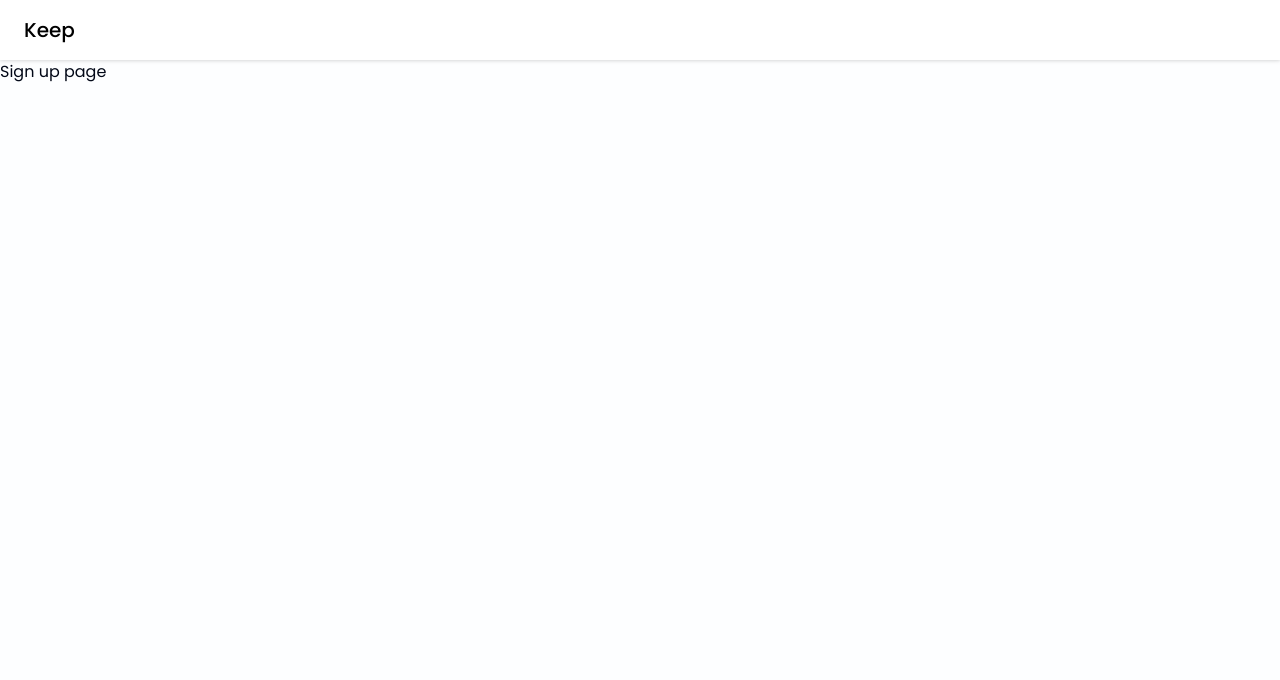
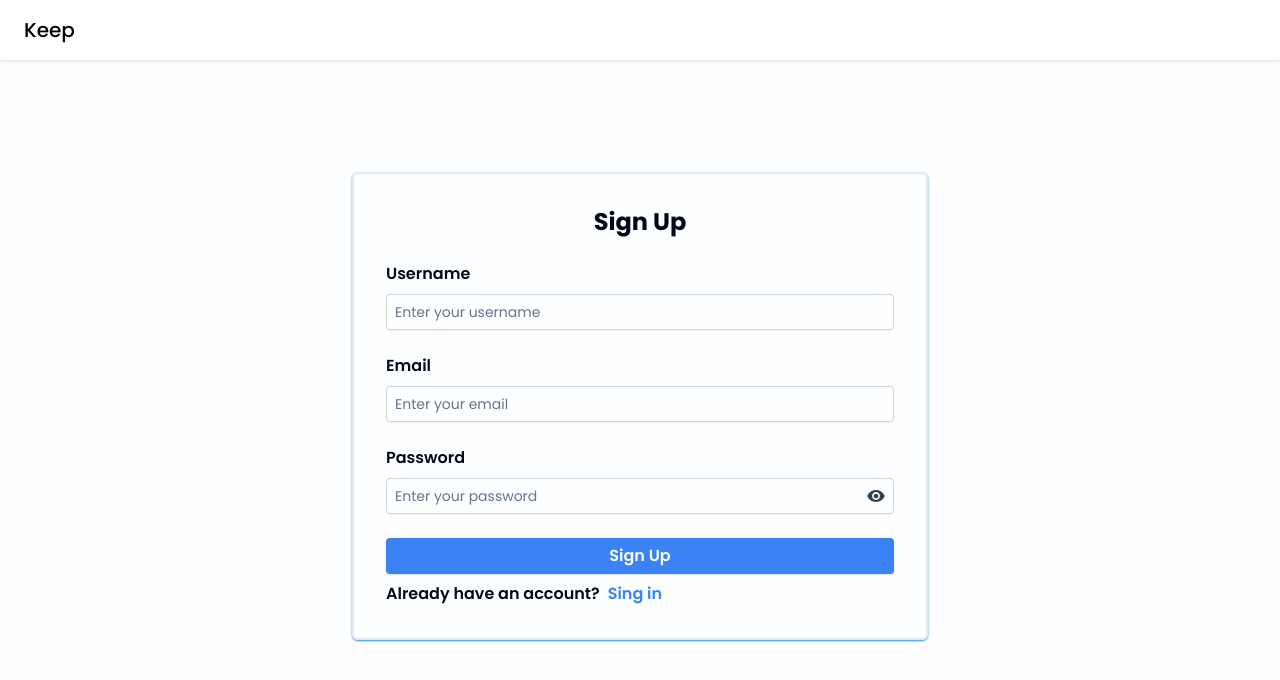
Before and after one commit to 23-faisal/Keep, a React (Vite) app in the folder frontend/: page /sign-up in a window 1280 px wide. Shown: the top 680 px of the page. Built offline with nearby package versions, Linux system fonts and the light colour scheme.

Commit message:
create sing up page UI

```diff
--- a/frontend/src/pages/SignUp/SignUp.jsx
+++ b/frontend/src/pages/SignUp/SignUp.jsx
@@ -1,8 +1,126 @@
+import { useState } from "react";
+import { useForm } from "react-hook-form";
+import { Input } from "@/components/ui/input";
+import { Label } from "@/components/ui/label";
+import { Button } from "@/components/ui/button";
+import { Link } from "react-router-dom";
+import { IoMdEye, IoIosEyeOff } from "react-icons/io";
+
 const SignUp = () => {
+  const {
+    register,
+    handleSubmit,
+    formState: { errors },
+  } = useForm();
+  const [showPassword, setShowPassword] = useState(false);
+
+  const onSubmit = (data) => {
+    console.log(data);
+  };
+
   return (
-    <div>
-      <h1>Sign up page</h1>
-    </div>
+    <main className="px-4 sm:px-2 md:px-0">
+      <div className="max-w-xl mt-28 mx-auto border-2 p-8 rounded-md shadow-sm shadow-button  ">
+        <h1 className="text-2xl font-bold mb-6 text-center  ">Sign Up</h1>
+        <form onSubmit={handleSubmit(onSubmit)} className="space-y-6">
+          {/* Username Field */}
+          <div className="flex flex-col  gap-2 ">
+            <Label className="font-semibold text-md " htmlFor="username">
+              Username
+            </Label>
+            <Input
+              id="username"
+              type="text"
+              placeholder="Enter your username"
+              {...register("username", { required: "Username is required" })}
+              className={`border p-2 rounded ${
+                errors.username ? "border-red-500" : "border-gray-300"
+              }`}
+            />
+            {errors.username && (
+              <span className="text-red-500 text-sm">
+                {errors.username.message}
+              </span>
+            )}
+          </div>
+
+          {/* Email Field */}
+          <div className="flex flex-col  gap-2 ">
+            <Label className="font-semibold text-md " htmlFor="email">
+              Email
+            </Label>
+            <Input
+              id="email"
+              type="email"
+              placeholder="Enter your email"
+              {...register("email", { required: "Email is required" })}
+              className={`border p-2 rounded ${
+                errors.email ? "border-red-500" : "border-gray-300"
+              }`}
+            />
+            {errors.email && (
+              <span className="text-red-500 text-sm">
+                {errors.email.message}
+              </span>
+            )}
+          </div>
+
+          {/* Password Field */}
+          <div className="flex flex-col gap-2  relative">
+            <Label className="font-semibold text-md " htmlFor="password">
+              Password
+            </Label>
+            <div className="relative">
+              <Input
+                id="password"
+                type={showPassword ? "text" : "password"}
+                placeholder="Enter your password"
+                {...register("password", { required: "Password is required" })}
+                className={`border p-2 rounded ${
+                  errors.password ? "border-red-500" : "border-gray-300"
+                }`}
+              />
+              <button
+                type="button"
+                onClick={() => setShowPassword(!showPassword)}
+                className="absolute right-2 top-2 text-gray-500"
+              >
+                {showPassword ? (
+                  <IoIosEyeOff className="w-5 h-5 text-slate-700 hover:text-slate-800" />
+                ) : (
+                  <IoMdEye className="w-5 h-5 text-slate-700 hover:text-slate-800" />
+                )}
+              </button>
+            </div>
+            {errors.password && (
+              <span className="text-red-500 text-sm">
+                {errors.password.message}
+              </span>
+            )}
+          </div>
+
+          {/* Submit Button */}
+          <Button
+            type="submit"
+            className="w-full bg-blue-500 font-semibold text-md  text-white p-2 rounded hover:bg-blue-600"
+          >
+            Sign Up
+          </Button>
+        </form>
+
+        <div className="mt-2 font-semibold">
+          <p className="flex flex-col sm:flex-row  items-center gap-1 sm:gap-2 ">
+            <span className="">Already have an account?</span>
+            <Link
+              className="text-blue-500 hover:text-teal-600 transition ease-in-out duration-100 "
+              to="/sign-in"
+            >
+              Sing in
+            </Link>
+          </p>
+        </div>
+      </div>
+    </main>
   );
 };
 
```
